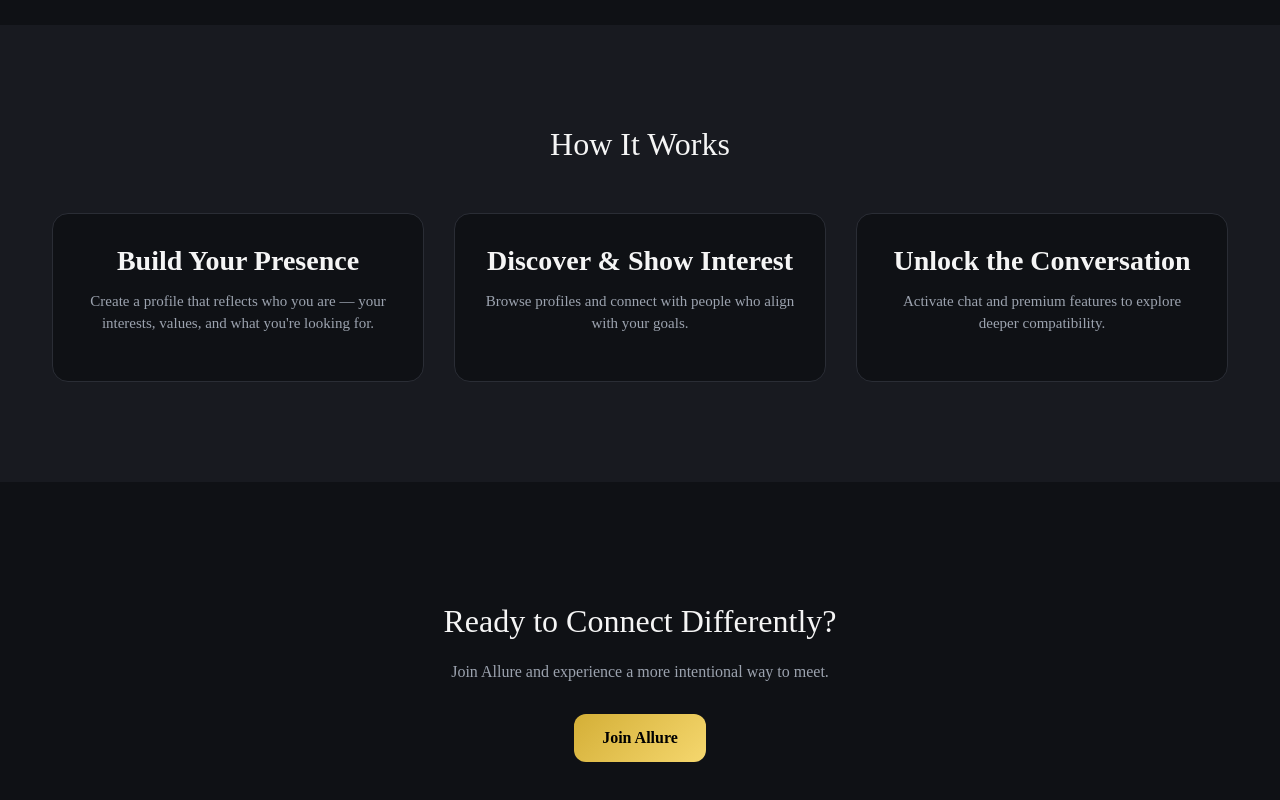
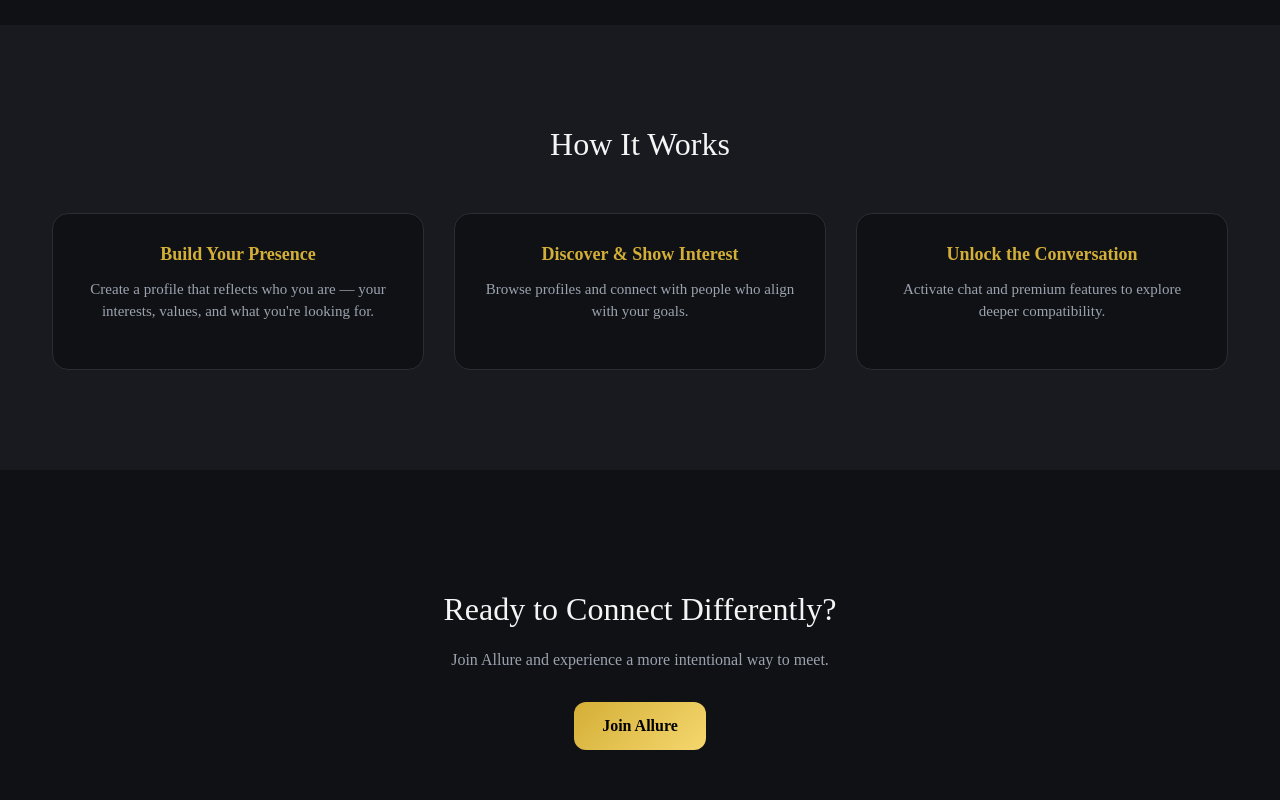
Before and after one commit to normanchingcuanco/allure, a Vue app: page / in a window 1280 px wide. Shown: the part 865-1665 px from the top of the page. Built offline with nearby package versions, Linux system fonts and the light colour scheme; no server answers.

Commit message:
Gold bold styling for How It Works cards

```diff
--- a/src/pages/LandingPage.vue
+++ b/src/pages/LandingPage.vue
@@ -21,19 +21,13 @@
 <template>
   <div class="landing">
 
-    <!-- ===============================
-         TOP BAR (LOGO + THEME TOGGLE)
-    ================================ -->
-
+    <!-- TOP BAR -->
     <div class="landing-topbar">
       <img :src="logoSrc" alt="Allure Logo" class="landing-logo" />
       <ThemeToggle />
     </div>
 
-    <!-- ===============================
-         HERO SECTION
-    ================================ -->
-
+    <!-- HERO -->
     <section class="hero container">
 
       <h1 class="hero-title">
@@ -56,10 +50,7 @@
       </div>
     </section>
 
-    <!-- ===============================
-         WHAT IS ALLURE
-    ================================ -->
-
+    <!-- WHAT IS ALLURE -->
     <section class="section container">
       <h2 class="section-title">A New Way to Connect Globally</h2>
 
@@ -72,10 +63,7 @@
       </p>
     </section>
 
-    <!-- ===============================
-         HOW IT WORKS
-    ================================ -->
-
+    <!-- HOW IT WORKS -->
     <section class="section alt-bg">
       <div class="container">
         <h2 class="section-title">How It Works</h2>
@@ -105,10 +93,7 @@
       </div>
     </section>
 
-    <!-- ===============================
-         FINAL CTA
-    ================================ -->
-
+    <!-- CTA -->
     <section class="cta-section container">
       <h2>Ready to Connect Differently?</h2>
 
@@ -126,10 +111,7 @@
 
 <style scoped>
 
-/* ===============================
-   TOPBAR
-================================ */
-
+/* TOPBAR */
 .landing-topbar {
   display: flex;
   justify-content: space-between;
@@ -141,10 +123,7 @@
   width: 160px;
 }
 
-/* ===============================
-   HERO
-================================ */
-
+/* HERO */
 .hero {
   text-align: center;
   padding: 100px 20px 80px;
@@ -170,10 +149,7 @@
   flex-wrap: wrap;
 }
 
-/* ===============================
-   SECTIONS
-================================ */
-
+/* SECTIONS */
 .section {
   padding: 100px 20px;
   text-align: center;
@@ -195,9 +171,13 @@
   font-size: 16px;
 }
 
-/* ===============================
-   HOW IT WORKS FIX
-================================ */
+/* HOW IT WORKS */
+.steps {
+  display: grid;
+  grid-template-columns: repeat(auto-fit, minmax(250px, 1fr));
+  gap: 30px;
+  margin-top: 50px;
+}
 
 .step-card {
   padding: 30px;
@@ -207,9 +187,16 @@
   transition: 0.3s ease;
 }
 
+.step-card:hover {
+  border-color: var(--accent);
+  transform: translateY(-5px);
+}
+
+/* 🔥 GOLD BOLD TITLES */
 .step-title {
-  color: var(--text-primary);
-  font-weight: 600;
+  color: var(--accent);
+  font-weight: 700;
+  font-size: 18px;
   margin-bottom: 12px;
 }
 
@@ -218,22 +205,7 @@
   font-size: 15px;
 }
 
-.step-card:hover {
-  border-color: var(--accent);
-  transform: translateY(-5px);
-}
-
-.steps {
-  display: grid;
-  grid-template-columns: repeat(auto-fit, minmax(250px, 1fr));
-  gap: 30px;
-  margin-top: 50px;
-}
-
-/* ===============================
-   CTA
-================================ */
-
+/* CTA */
 .cta-section {
   text-align: center;
   padding: 120px 20px;
@@ -249,10 +221,7 @@
   margin-bottom: 30px;
 }
 
-/* ===============================
-   BUTTONS
-================================ */
-
+/* BUTTONS */
 .btn-primary {
   background: linear-gradient(135deg, var(--accent), var(--accent-soft));
   color: #000;
@@ -284,10 +253,7 @@
   color: #000;
 }
 
-/* ===============================
-   RESPONSIVE
-================================ */
-
+/* RESPONSIVE */
 @media (max-width: 768px) {
   .hero-title {
     font-size: 34px;
```
